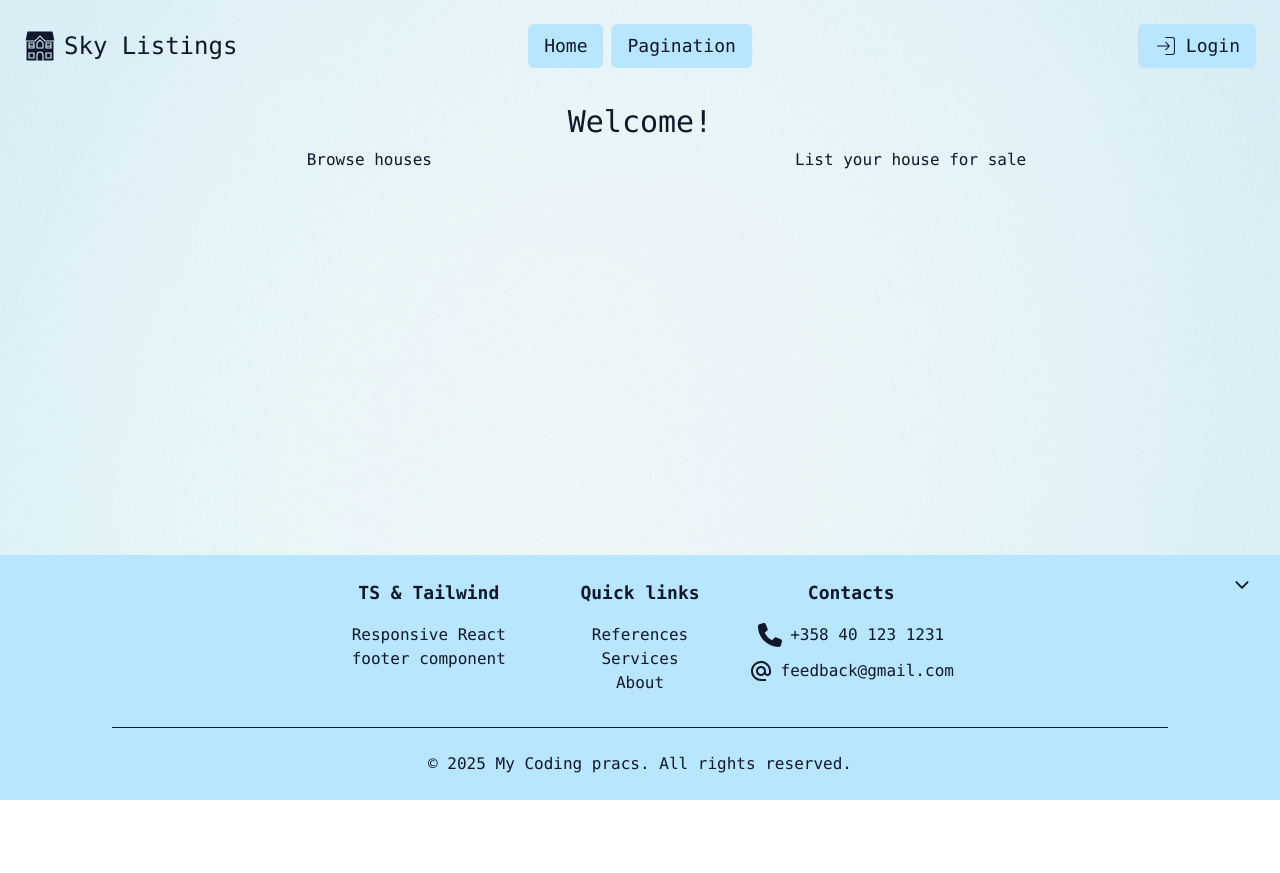
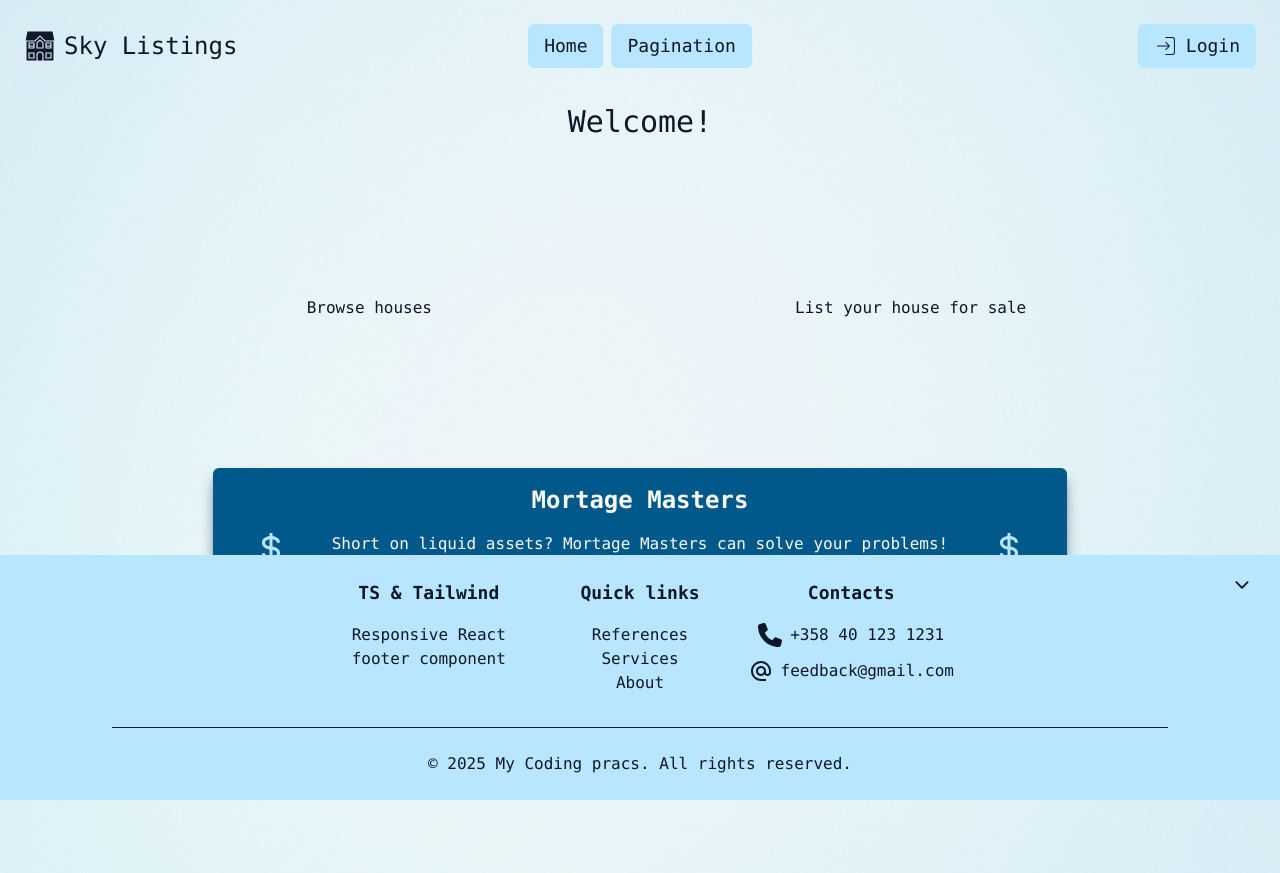
Before and after one commit to olliuhlbeck/sky-listings, a React (Vite) app in the folder frontend/: page / in a window 1280 px wide. Before the commit the page ends 800 px from the top, so only its background shows below. Built offline with nearby package versions, Linux system fonts and the light colour scheme.

Commit message:
Add dummy add to front page

```diff
--- a/frontend/src/pages/HomePage/HomePage.tsx
+++ b/frontend/src/pages/HomePage/HomePage.tsx
@@ -1,4 +1,6 @@
+import IconComponent from '../../components/GeneralComponents/IconComponent';
 import { useAuth } from '../../utils/useAuth';
+import { BiDollar } from 'react-icons/bi';
 
 const HomePage = () => {
   const { user } = useAuth();
@@ -8,10 +10,10 @@ const HomePage = () => {
         <>
           <h1 className='text-3xl my-2'>{`Welcome ${user}!`}</h1>
           <div className='flex gap-4 w-5/6'>
-            <div className='flex flex-1 justify-center items-center'>
+            <div className='min-h-[20rem] flex flex-1 justify-center items-center'>
               <h2>Browse houses</h2>
             </div>
-            <div className='flex flex-1 justify-center items-center'>
+            <div className='min-h-[20rem] flex flex-1 justify-center items-center'>
               <h2>List your house for sale</h2>
             </div>
           </div>
@@ -20,15 +22,39 @@ const HomePage = () => {
         <>
           <h1 className='text-3xl my-2'>Welcome!</h1>
           <div className='flex gap-4 w-5/6'>
-            <div className='flex flex-1 justify-center items-center'>
+            <div className='min-h-[20rem] flex flex-1 justify-center items-center'>
               <h2>Browse houses</h2>
             </div>
-            <div className='flex flex-1 justify-center items-center'>
+            <div className='min-h-[20rem] flex flex-1 justify-center items-center'>
               <h2>List your house for sale</h2>
             </div>
           </div>
         </>
       )}
+      <div className='flex w-4/6 items-center p-4 rounded-md shadow-lg shadow-slate-500 bg-sky-800 gap-10'>
+        <div className='pl-6 hidden md:block'>
+          <IconComponent icon={BiDollar} size={36} className='text-sky-200' />
+        </div>
+        <div className='w-full'>
+          <h1 className='text-gray-50 font-bold text-2xl'>Mortage Masters</h1>
+          <p className='text-gray-50 my-4'>
+            Short on liquid assets? Mortage Masters can solve your problems!
+          </p>
+          <a
+            href='#'
+            onClick={(e) => {
+              e.preventDefault();
+              console.log('Dummy advertisement.');
+            }}
+            className='inline-block border-none p-2 rounded-full w-content md:w-3xs bg-sky-200 hover:bg-sky-300 hover:cursor-pointer text-center'
+          >
+            Apply for loan
+          </a>
+        </div>
+        <div className='pr-6 hidden md:block'>
+          <IconComponent icon={BiDollar} size={36} className='text-sky-200' />
+        </div>
+      </div>
     </div>
   );
 };
```
